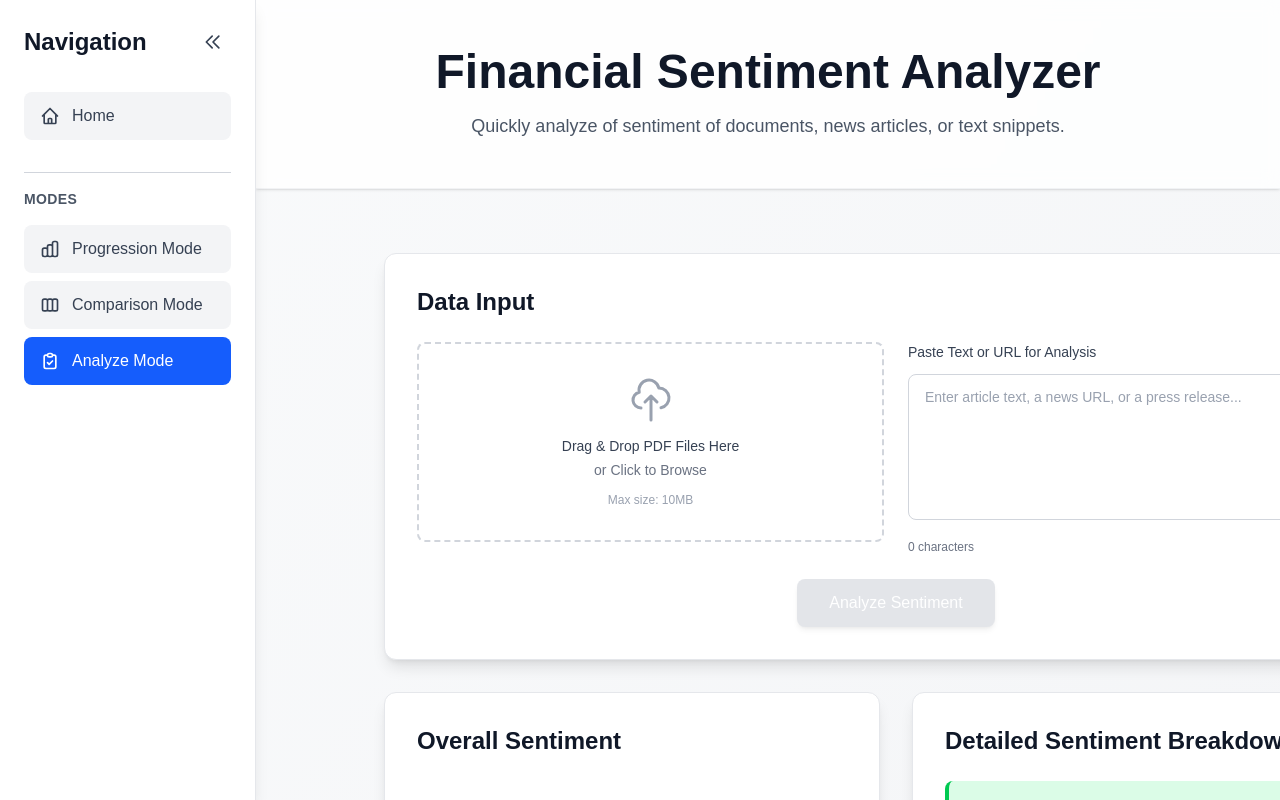
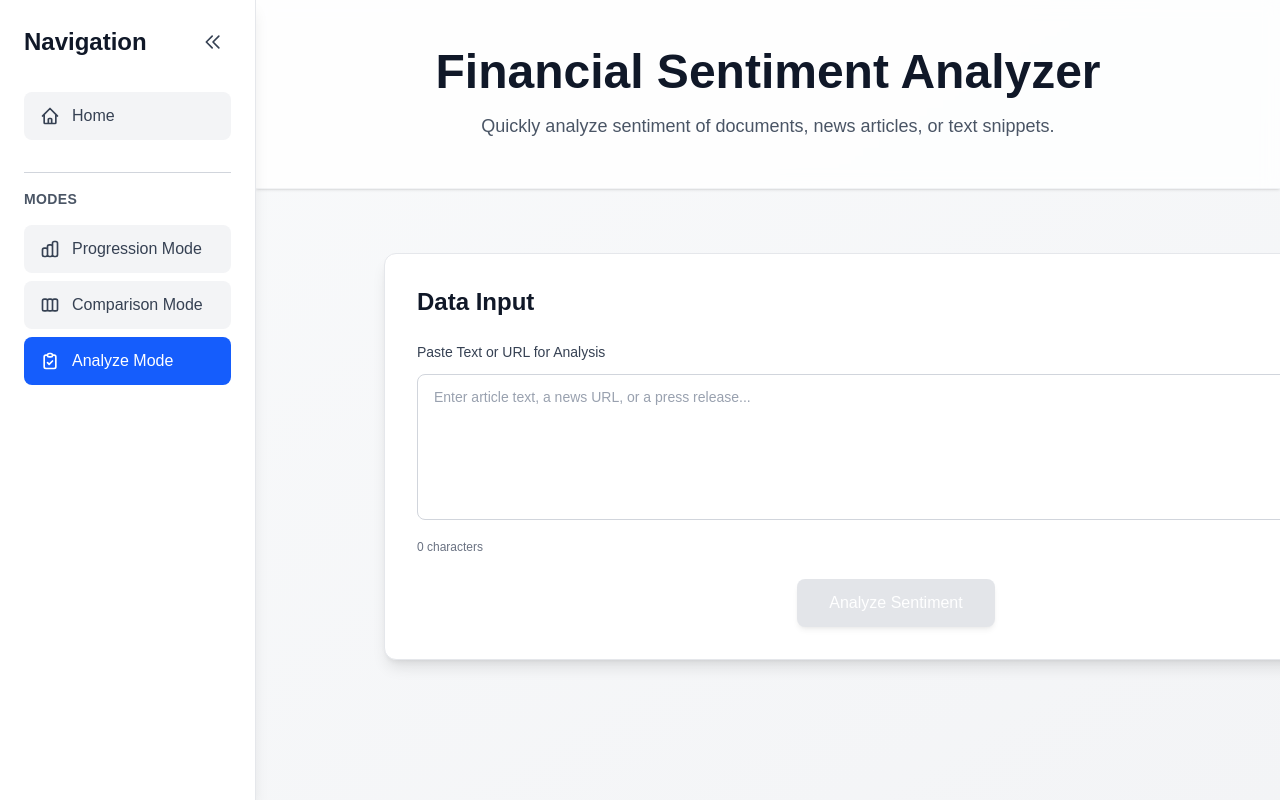
Before and after one commit to aachen-investment-club/sentiment-analysis, a Next.js app in the folder frontend/: page /analyze in a window 1280 px wide. Shown: the top 800 px of the page. Built offline with nearby package versions, Linux system fonts and the light colour scheme.

Commit message:
connect analyze page to backend API

```diff
--- a/frontend/app/analyze/page.tsx
+++ b/frontend/app/analyze/page.tsx
@@ -1,15 +1,61 @@
 'use client';
 
+import { useState } from 'react';
 import DataInput from '../components/DataInput';
 import OverallSentiment from '../components/OverallSentiment';
 import DetailedSentimentBreakdown from '../components/DetailedSentimentBreakdown';
-import DownloadButtons from '../components/DownloadButtons';
 import Sidebar from '../components/Sidebar';
 import { useSidebar } from '../components/SidebarContext';
+
+interface AnalysisResult {
+  overall_sentiment: 'POSITIVE' | 'NEGATIVE' | 'NEUTRAL';
+  confidence: number;
+  positive_percentage: number;
+  negative_percentage: number;
+  neutral_percentage: number;
+  sentences: Array<{
+    text: string;
+    sentiment: 'POSITIVE' | 'NEGATIVE' | 'NEUTRAL';
+    confidence: number;
+    score: number;
+  }>;
+  total_sentences: number;
+}
 
 export default function AnalyzePage() {
   const { isCollapsed } = useSidebar();
   const sidebarWidth = isCollapsed ? 'lg:ml-20' : 'lg:ml-64';
+  const [analysisResult, setAnalysisResult] = useState<AnalysisResult | null>(null);
+  const [isAnalyzing, setIsAnalyzing] = useState(false);
+
+  const handleAnalyze = async (text: string) => {
+    if (!text.trim()) {
+      return;
+    }
+
+    setIsAnalyzing(true);
+    try {
+      const response = await fetch('http://localhost:8000/api/articles/analyze', {
+        method: 'POST',
+        headers: {
+          'Content-Type': 'application/json',
+        },
+        body: JSON.stringify({ text }),
+      });
+
+      if (!response.ok) {
+        throw new Error(`Failed to analyze: ${response.statusText}`);
+      }
+
+      const data = await response.json();
+      setAnalysisResult(data);
+    } catch (error) {
+      console.error('Error analyzing text:', error);
+      alert('Failed to analyze text. Please try again.');
+    } finally {
+      setIsAnalyzing(false);
+    }
+  };
 
   return (
     <div className="min-h-screen bg-gradient-to-br from-gray-50 to-gray-100 overflow-x-hidden">
@@ -24,7 +70,7 @@ export default function AnalyzePage() {
               Financial Sentiment Analyzer
             </h1>
             <p className="text-base sm:text-lg text-gray-600">
-              Quickly analyze of sentiment of documents, news articles, or text snippets.
+              Quickly analyze sentiment of documents, news articles, or text snippets.
             </p>
           </div>
         </div>
@@ -33,19 +79,24 @@ export default function AnalyzePage() {
       {/* Main Content Area */}
       <main className={`w-full px-4 sm:px-6 py-8 sm:py-16 transition-all duration-300 ${sidebarWidth}`}>
         <div className="mx-auto space-y-6 sm:space-y-8 max-w-full lg:max-w-4xl xl:max-w-5xl">
-        <DataInput />
+          <DataInput onAnalyze={handleAnalyze} isAnalyzing={isAnalyzing} />
 
-        {/* Sentiment Results Section */}
-        <div className="grid grid-cols-1 lg:grid-cols-2 gap-8">
-          {/* Left Column: Overall Sentiment + Download Buttons */}
-          <div className="flex flex-col gap-8">
-            <OverallSentiment />
-            <DownloadButtons />
-          </div>
+          {/* Sentiment Results Section */}
+          {analysisResult && (
+            <div className="grid grid-cols-1 lg:grid-cols-2 gap-8">
+              {/* Left Column: Overall Sentiment */}
+              <OverallSentiment
+                sentiment={analysisResult.overall_sentiment}
+                confidence={analysisResult.confidence}
+                positivePercentage={analysisResult.positive_percentage}
+                negativePercentage={analysisResult.negative_percentage}
+                neutralPercentage={analysisResult.neutral_percentage}
+              />
 
-          {/* Right Column: Detailed Sentiment Breakdown */}
-          <DetailedSentimentBreakdown />
-        </div>
+              {/* Right Column: Detailed Sentiment Breakdown */}
+              <DetailedSentimentBreakdown sentences={analysisResult.sentences} topK={5} />
+            </div>
+          )}
         </div>
       </main>
     </div>
--- a/frontend/app/components/DataInput.tsx
+++ b/frontend/app/components/DataInput.tsx
@@ -1,25 +1,25 @@
 'use client';
 
 import { useState } from 'react';
-import FileUpload from './FileUpload';
 import TextInput from './TextInput';
 
-export default function DataInput() {
-  const [selectedFile, setSelectedFile] = useState<File | null>(null);
+interface DataInputProps {
+  onAnalyze: (text: string) => void;
+  isAnalyzing: boolean;
+}
+
+export default function DataInput({ onAnalyze, isAnalyzing }: DataInputProps) {
   const [inputText, setInputText] = useState('');
 
   const handleAnalyze = () => {
-    // This should not be called if disabled, but double-check
-    if (!selectedFile && !inputText.trim()) {
+    if (!inputText.trim()) {
       return;
     }
 
-    // TODO: Implement analysis logic
-    console.log('Analyzing...', { file: selectedFile, text: inputText });
+    onAnalyze(inputText);
   };
 
-  // Button is enabled if either PDF is loaded OR text field has content
-  const hasInput = selectedFile !== null || inputText.trim().length > 0;
+  const hasInput = inputText.trim().length > 0;
 
   return (
     <div className="bg-white rounded-xl shadow-lg border border-gray-200 p-8">
@@ -27,33 +27,25 @@ export default function DataInput() {
         Data Input
       </h2>
 
-      <div className="grid grid-cols-1 lg:grid-cols-2 gap-6 mb-6">
-        {/* Left: File Upload */}
-        <div>
-          <FileUpload onFileSelect={setSelectedFile} />
-        </div>
-
-        {/* Right: Text Input */}
-        <div>
-          <TextInput onTextChange={setInputText} />
-        </div>
+      <div className="mb-6">
+        <TextInput onTextChange={setInputText} />
       </div>
 
-      {/* Single Analyze Button - Enabled when PDF loaded OR text entered */}
+      {/* Single Analyze Button - Enabled when text entered */}
       <div className="flex justify-center mt-6">
         <button
           onClick={handleAnalyze}
-          disabled={!hasInput}
+          disabled={!hasInput || isAnalyzing}
           className={`
             px-8 py-3 rounded-lg font-medium text-white text-base
             transition-all duration-200 shadow-md
-            ${hasInput
+            ${hasInput && !isAnalyzing
               ? 'bg-blue-600 hover:bg-blue-700 hover:shadow-lg active:scale-95 cursor-pointer'
               : 'bg-gray-300 cursor-not-allowed opacity-60'
             }
           `}
         >
-          Analyze Sentiment
+          {isAnalyzing ? 'Analyzing...' : 'Analyze Sentiment'}
         </button>
       </div>
     </div>
```
